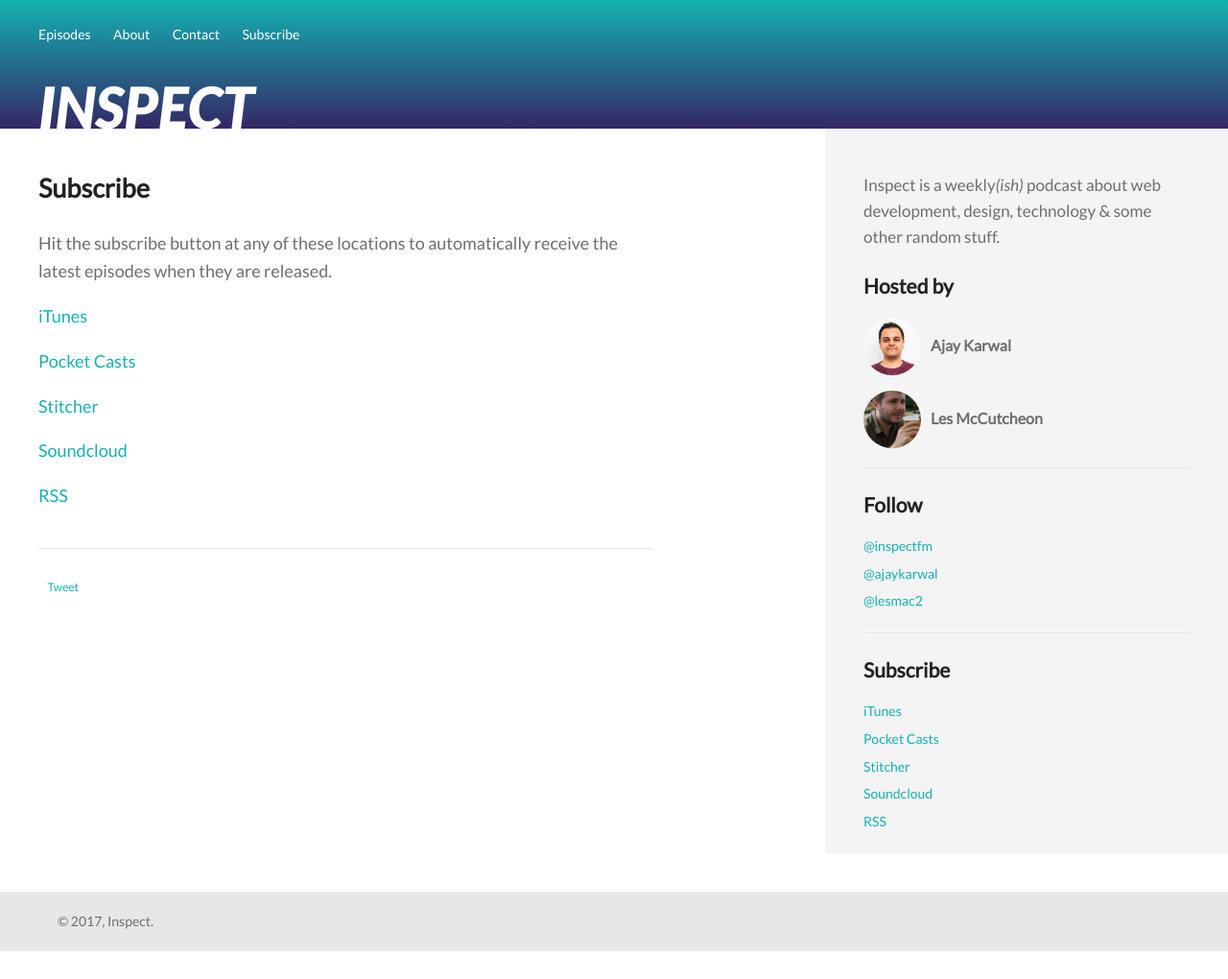
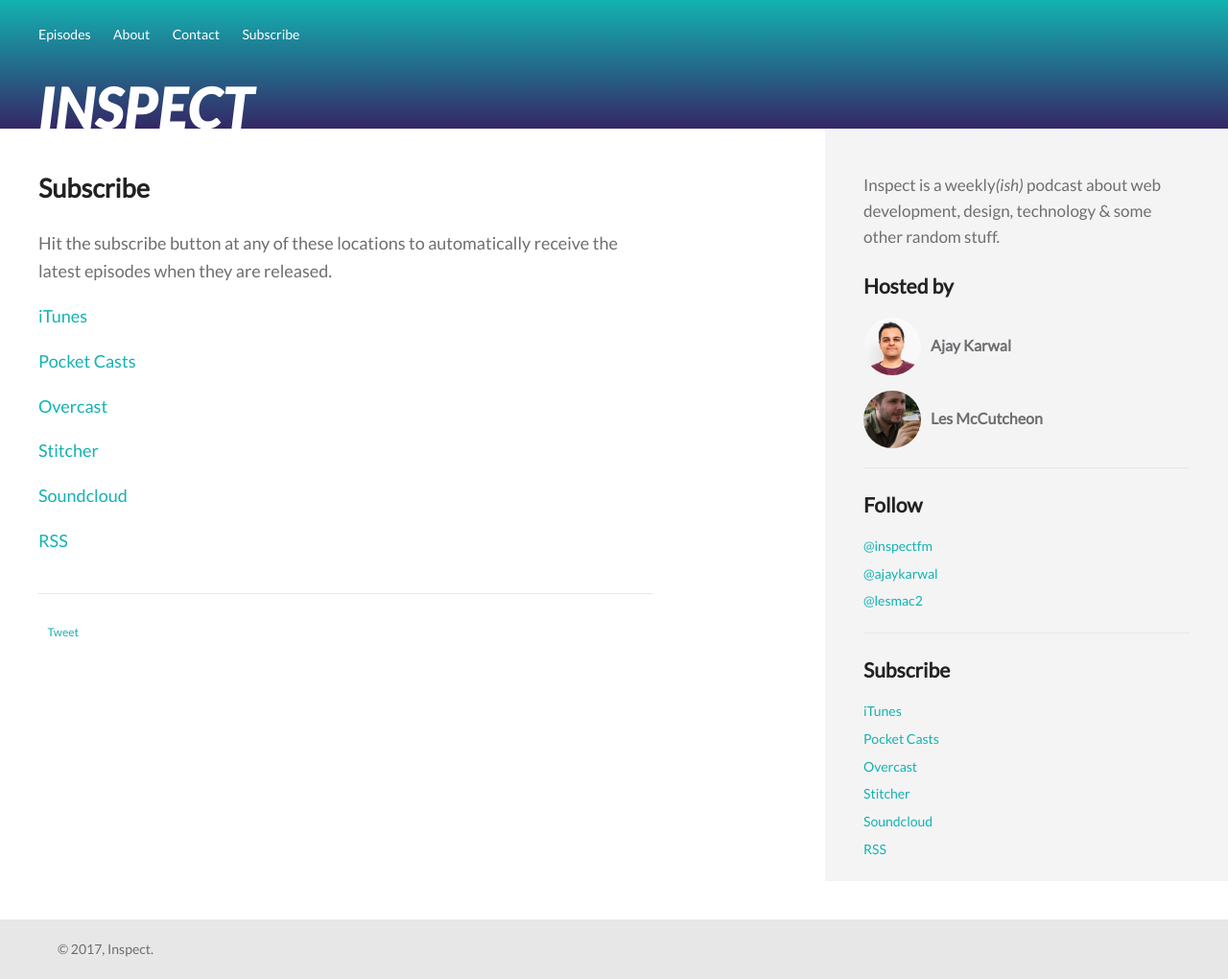
Before and after one commit to ajaykarwal/inspect-fm, a Jekyll site: the page built from _pages/subscribe.md, in a window 1280 px wide. Shown: the whole page at 96% size. Built offline with Jekyll 4.4.1, drawn with Linux system fonts in a browser that asks for light colours; comment, search, counter and statistics services are not loaded; before the commit the page ends 991 px from its top, so only the background shows below that.

Commit message:
Fixed broken links on Subscribe page
Added Overcast feed option.

```diff
--- a/_config.yml
+++ b/_config.yml
@@ -23,6 +23,7 @@ twitter:
 feeds:
   itunes         : https://itunes.apple.com/gb/podcast/inspect/id1213377482
   pocket_casts   : http://pca.st/pmyU
+  overcast       : https://overcast.fm/itunes1213377482/inspect
   stitcher       : http://www.stitcher.com/s?fid=133154&refid=stpr
   soundcloud     : http://soundcloud.com/inspectfm
   rss            : /feed.xml
@@ -50,11 +51,4 @@ permalink: /:title/
 sass:
   style: compressed
 
-# Conversion
-# markdown:    kramdown
-
-# Markdown Processors
-# kramdown:
-#   input: GFM
-#   auto_ids: true
-#   syntax_highlighter: rouge
+future: false
--- a/_includes/sidebar.html
+++ b/_includes/sidebar.html
@@ -28,6 +28,7 @@
       <ul class="sidebar__list">
         <li><a target="_blank" href="{{ site.feeds.itunes }}">iTunes</a></li>
         <li><a target="_blank" href="{{ site.feeds.pocket_casts }}">Pocket Casts</a></li>
+        <li><a target="_blank" href="{{ site.feeds.overcast }}">Overcast</a></li>
         <li><a target="_blank" href="{{ site.feeds.stitcher }}">Stitcher</a></li>
         <li><a target="_blank" href="{{ site.feeds.soundcloud }}">Soundcloud</a></li>
         <li><a target="_blank" href="{{ site.feeds.rss }}">RSS</a></li>
--- a/_pages/subscribe.md
+++ b/_pages/subscribe.md
@@ -6,12 +6,14 @@
 
 Hit the subscribe button at any of these locations to automatically receive the latest episodes when they are released.
 
-[iTunes]({{ site.itunes }})
+[iTunes]({{ site.feeds.itunes }})
 
-[Pocket Casts]({{ site.pocket_casts }})
+[Pocket Casts]({{ site.feeds.pocket_casts }})
 
-[Stitcher]({{ site.stitcher }})
+[Overcast]({{ site.feeds.overcast }})
 
-[Soundcloud]({{ site.soundcloud }})
+[Stitcher]({{ site.feeds.stitcher }})
 
-[RSS]({{ site.rss }})
+[Soundcloud]({{ site.feeds.soundcloud }})
+
+[RSS]({{ site.feeds.rss }})
```
